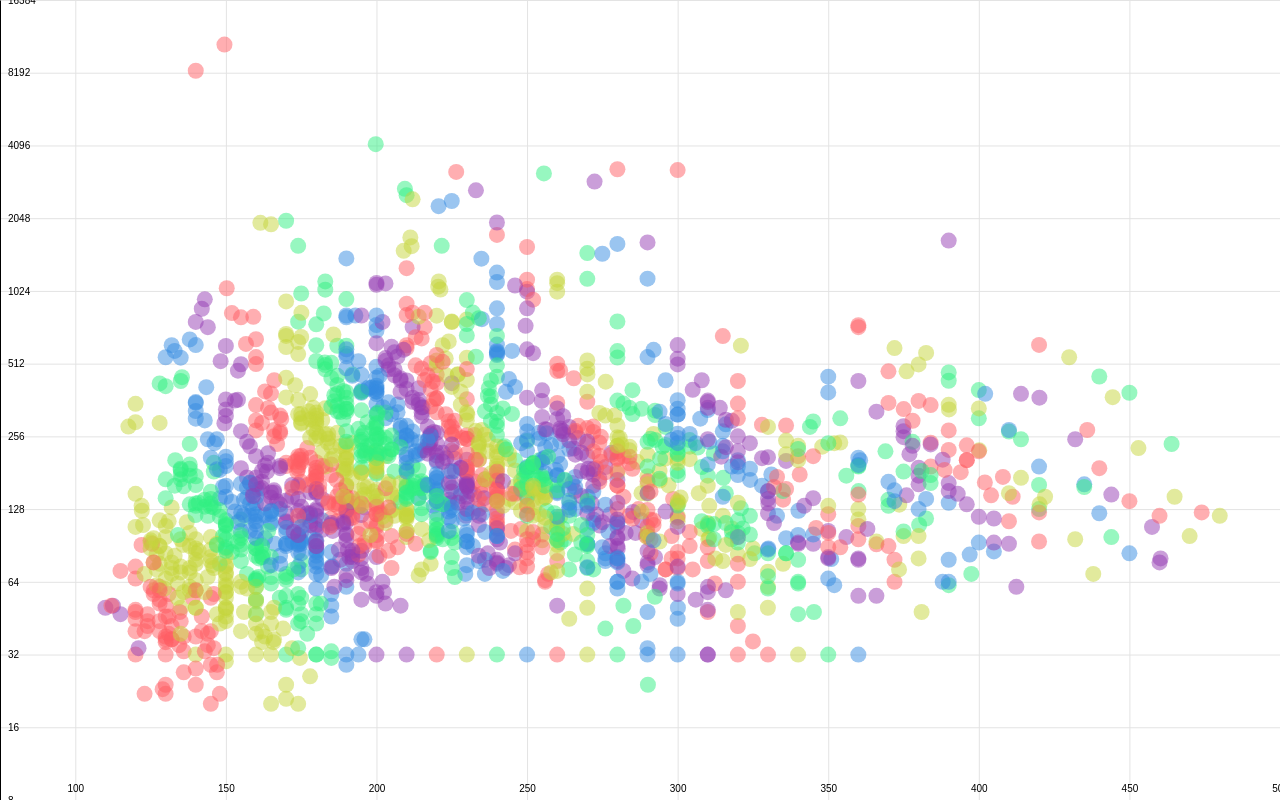
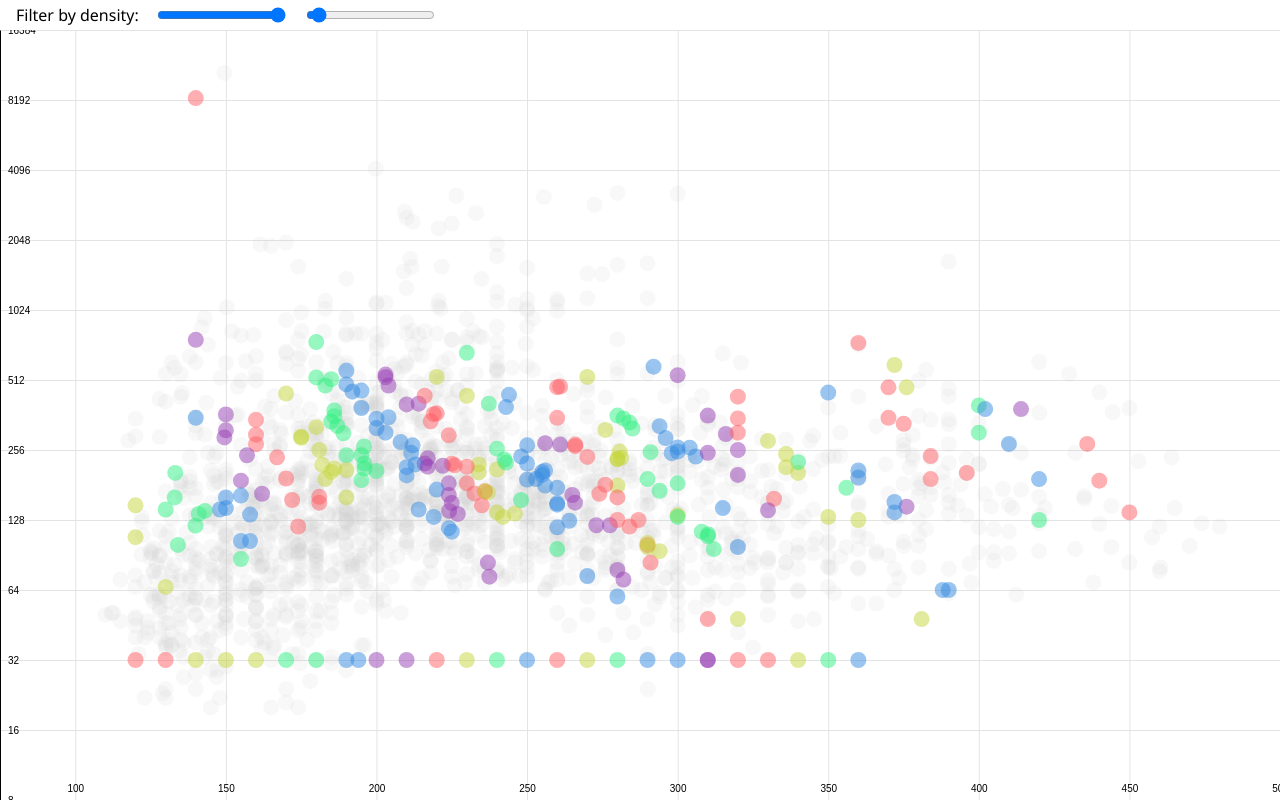
Before and after one commit to som1sezhi/itg-scatter-plot, a React (Vite) app: page / in a window 1280 px wide. Built offline with nearby package versions, Linux system fonts and the light colour scheme.

Commit message:
basic density filtering

```diff
--- a/src/App.css
+++ b/src/App.css
@@ -1,3 +1,10 @@
+.topbar {
+  flex: 0 0 auto;
+  display: flex;
+  gap: 1rem;
+  padding: 0.25rem 1rem;
+}
+
 /*.counter {
   font-size: 16px;
   padding: 5px 10px;
--- a/src/App.tsx
+++ b/src/App.tsx
@@ -5,6 +5,8 @@ import type { DataPoint } from "./types";
 
 function App() {
   const [data, setData] = useState<DataPoint[]>([]);
+  const [densityCenter, setDensityCenter] = useState<number>(100);
+  const [densityRadius, setDensityRadius] = useState<number>(5);
 
   useEffect(() => {
     fetch("/dataset.json")
@@ -18,9 +20,29 @@ function App() {
       });
   }, []);
 
+  const densityMin = Math.max(0, densityCenter - densityRadius) / 100;
+  const densityMax = Math.min(100, densityCenter + densityRadius) / 100;
+
   return (
     <>
-      <Plot data={data} />
+      <div className="topbar">
+        Filter by density:
+        <input
+          type="range"
+          min="0"
+          max="100"
+          value={densityCenter}
+          onChange={(e) => setDensityCenter(+e.target.value)}
+        />
+        <input
+          type="range"
+          min="0"
+          max="100"
+          value={densityRadius}
+          onChange={(e) => setDensityRadius(+e.target.value)}
+        />
+      </div>
+      <Plot data={data} densityMin={densityMin} densityMax={densityMax} />
     </>
   );
 }
--- a/src/components/Plot.tsx
+++ b/src/components/Plot.tsx
@@ -30,7 +30,15 @@ const COLORS = Array.from({ length: 5 }, (_, i) =>
   d3.interpolateRainbow(i / 5 + 0.05),
 );
 
-function Plot({ data }: { data: DataPoint[] }) {
+function Plot({
+  data,
+  densityMin,
+  densityMax,
+}: {
+  data: DataPoint[];
+  densityMin: number;
+  densityMax: number;
+}) {
   const containerRef = useRef<HTMLDivElement>(null);
   const canvasRef = useRef<HTMLCanvasElement>(null);
   const gXAxisRef = useRef<SVGGElement>(null);
@@ -58,8 +66,13 @@ function Plot({ data }: { data: DataPoint[] }) {
         .quadtree<DataPoint>()
         .x((d) => d.bpm)
         .y((d) => Math.log2(d.totalStream))
-        .addAll(data),
-    [data],
+        .addAll(
+          data.filter(
+            (d) =>
+              d.streamDensity >= densityMin && d.streamDensity <= densityMax,
+          ),
+        ),
+    [data, densityMin, densityMax],
   );
 
   const xScale = useMemo(
@@ -200,31 +213,60 @@ function Plot({ data }: { data: DataPoint[] }) {
     (canvas: HTMLCanvasElement) => {
       const ctx = canvas.getContext("2d")!;
 
+      function isOutOfView(px: number, py: number) {
+        return (
+          px < -POINT_RADIUS ||
+          px > innerWidth + POINT_RADIUS ||
+          py < -POINT_RADIUS ||
+          py > innerHeight + POINT_RADIUS
+        );
+      }
+
       ctx.clearRect(0, 0, innerWidth, innerHeight);
 
       ctx.globalAlpha = 0.5;
 
-      //ctx.beginPath();
+      const activePoints: DataPoint[] = [];
+
+      // draw inactive points first
+      ctx.fillStyle = "#ccc4";
       data.forEach((p) => {
         const px = rescaledX(p.bpm);
         const py = rescaledY(p.totalStream);
-        if (
-          px < -POINT_RADIUS ||
-          px > innerWidth + POINT_RADIUS ||
-          py < -POINT_RADIUS ||
-          py > innerHeight + POINT_RADIUS
-        )
+        if (isOutOfView(px, py)) return;
+
+        if (p.streamDensity >= densityMin && p.streamDensity <= densityMax) {
+          activePoints.push(p);
           return;
+        }
 
-        ctx.fillStyle = COLORS[p.meter % 5];
         //ctx.moveTo(px + POINT_RADIUS, py);
         ctx.beginPath();
         ctx.arc(px, py, POINT_RADIUS, 0, 2 * Math.PI);
         ctx.fill();
       });
-      //ctx.fill();
+
+      // draw active points on top
+      activePoints.forEach((p) => {
+        const px = rescaledX(p.bpm);
+        const py = rescaledY(p.totalStream);
+        ctx.fillStyle = COLORS[p.meter % 5];
+
+        //ctx.moveTo(px + POINT_RADIUS, py);
+        ctx.beginPath();
+        ctx.arc(px, py, POINT_RADIUS, 0, 2 * Math.PI);
+        ctx.fill();
+      });
     },
-    [innerWidth, innerHeight, rescaledX, rescaledY, data],
+    [
+      innerWidth,
+      innerHeight,
+      rescaledX,
+      rescaledY,
+      data,
+      densityMin,
+      densityMax,
+    ],
   );
 
   // get notified by resizing
--- a/src/index.css
+++ b/src/index.css
@@ -1,6 +1,7 @@
 body {
   margin: 0;
   font-family: "Segoe UI", Roboto, sans-serif;
+  font-size: 16px;
 }
 
 #root {
```
